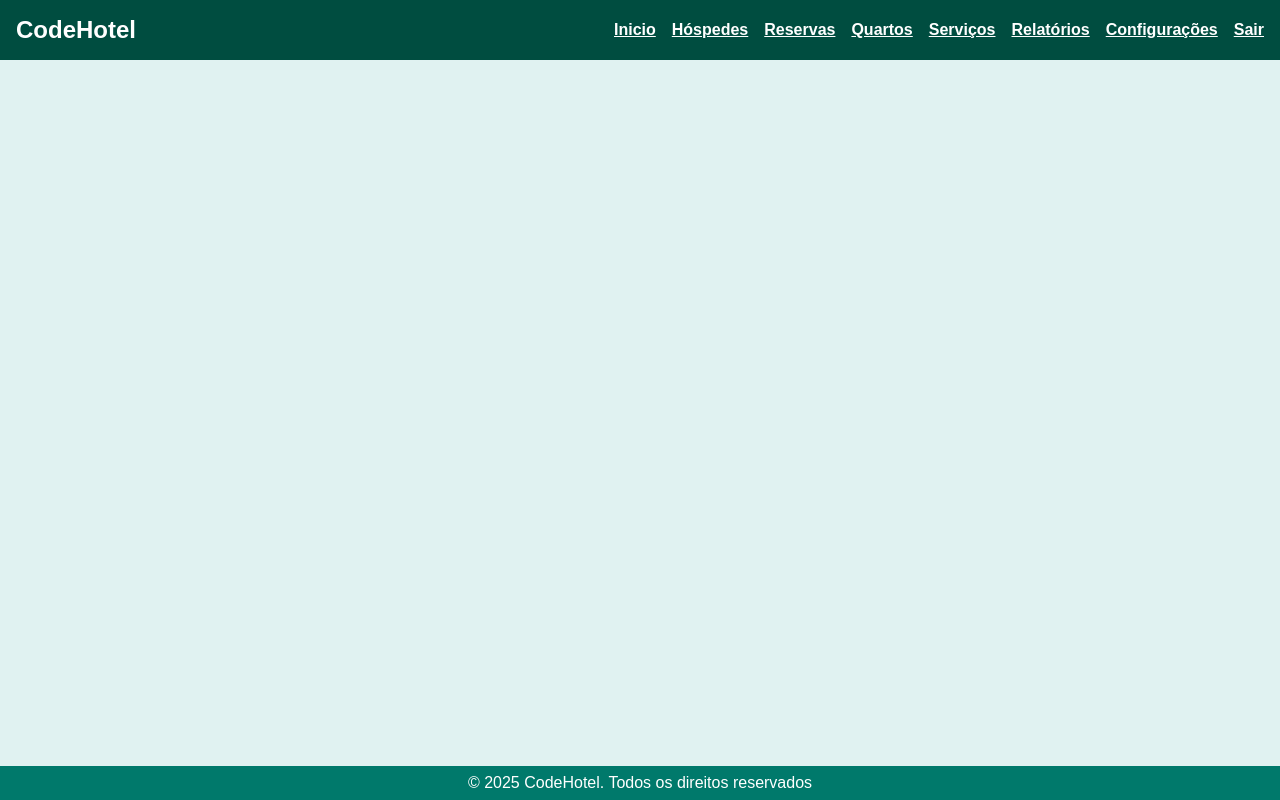
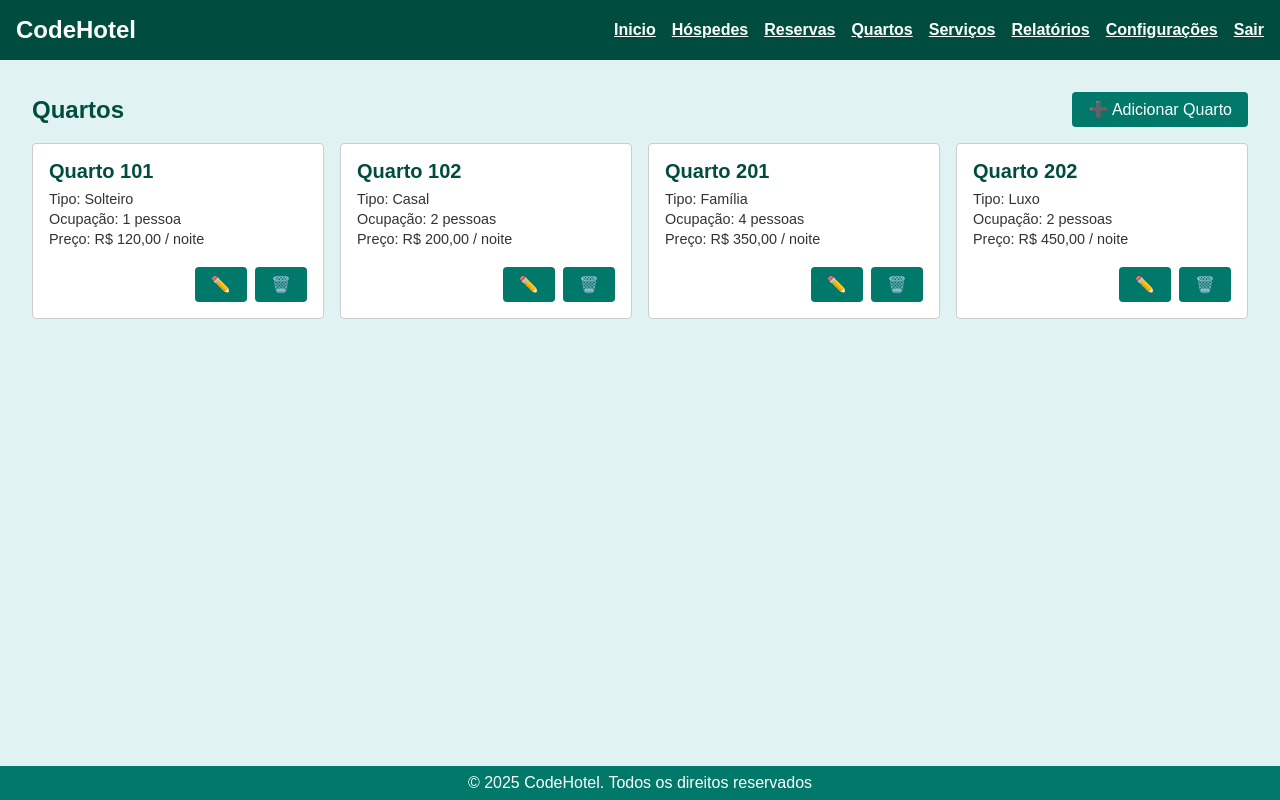
Before and after one commit to thiagosartortt/curso-js-pratico, a plain HTML site: page admin/quartos/index.html in a window 1280 px wide. Drawn offline with Linux system fonts and the light colour scheme.

Commit message:
adicionados lista de quartos

```diff
--- a/admin/quartos/index.html
+++ b/admin/quartos/index.html
@@ -40,7 +40,78 @@
             </ul>
         </nav>
     </header>
-    <main></main>
+    <main>
+        <div class="quartos-header">
+            <h2>Quartos</h2>
+            <button class="btn" onclick="location.href='../quartos/novo.html'">
+                ➕ Adicionar Quarto
+            </button>
+        </div>
+
+        <div class="grid-wrapper">
+            <div class="grid-quartos">
+                <!-- Quarto 101 -->
+                <div class="quarto-card">
+                    <div class="quarto-info">
+                        <h3>Quarto 101</h3>
+                        <p>Tipo: Solteiro</p>
+                        <p>Ocupação: 1 pessoa</p>
+                        <p>Preço: R$ 120,00 / noite</p>
+                    </div>
+                    <div class="card-actions">
+                        <a class="btn" href="/quartos/editar/101">✏️</a>
+                        <button class="btn"
+                            onclick="if(confirm('Excluir quarto 101?')) location.href='/quartos/excluir/101'">🗑️</button>
+                    </div>
+                </div>
+
+                <!-- Quarto 102 -->
+                <div class="quarto-card">
+                    <div class="quarto-info">
+                        <h3>Quarto 102</h3>
+                        <p>Tipo: Casal</p>
+                        <p>Ocupação: 2 pessoas</p>
+                        <p>Preço: R$ 200,00 / noite</p>
+                    </div>
+                    <div class="card-actions">
+                        <a class="btn" href="/quartos/editar/102">✏️</a>
+                        <button class="btn"
+                            onclick="if(confirm('Excluir quarto 102?')) location.href='/quartos/excluir/102'">🗑️</button>
+                    </div>
+                </div>
+
+                <!-- Quarto 201 -->
+                <div class="quarto-card">
+                    <div class="quarto-info">
+                        <h3>Quarto 201</h3>
+                        <p>Tipo: Família</p>
+                        <p>Ocupação: 4 pessoas</p>
+                        <p>Preço: R$ 350,00 / noite</p>
+                    </div>
+                    <div class="card-actions">
+                        <a class="btn" href="/quartos/editar/201">✏️</a>
+                        <button class="btn"
+                            onclick="if(confirm('Excluir quarto 201?')) location.href='/quartos/excluir/201'">🗑️</button>
+                    </div>
+                </div>
+
+                <!-- Quarto 202 -->
+                <div class="quarto-card">
+                    <div class="quarto-info">
+                        <h3>Quarto 202</h3>
+                        <p>Tipo: Luxo</p>
+                        <p>Ocupação: 2 pessoas</p>
+                        <p>Preço: R$ 450,00 / noite</p>
+                    </div>
+                    <div class="card-actions">
+                        <a class="btn" href="/quartos/editar/202">✏️</a>
+                        <button class="btn"
+                            onclick="if(confirm('Excluir quarto 202?')) location.href='/quartos/excluir/202'">🗑️</button>
+                    </div>
+                </div>
+            </div>
+        </div>
+    </main>
 
     <footer>
         <span>&copy; 2025 CodeHotel. Todos os direitos reservados</span>
--- a/assets/css/admin/pages/quartos/index.css
+++ b/assets/css/admin/pages/quartos/index.css
@@ -2,3 +2,60 @@
 @import url("../../shared/page.css");
 @import url("../../shared/header.css");
 @import url("../../shared/footer.css");
+
+
+.quartos-header {
+    display: flex;
+    align-items: center;
+    justify-content: space-between;
+    margin-bottom: 1rem;
+}
+
+.quartos-header h2 {
+    margin: 0;
+    font-size: 1.5rem;
+    color: var(--header-bg);
+}
+
+
+
+.grid-wrapper {
+    overflow-x: auto;
+}
+
+.grid-quartos {
+    display: grid;
+    grid-template-columns: repeat(4, 1fr);
+    gap: 1rem;
+}
+
+.quarto-card {
+    background-color: var(--card-bg);
+    border: 1px solid var(--border-color);
+    border-radius: 4px;
+    padding: 1rem;
+    display: flex;
+    flex-direction: column;
+    justify-content: space-between;
+}
+
+.quarto-info {
+    margin-bottom: 1rem;
+}
+
+.quarto-info h3 {
+    margin: 0 0 0.5rem;
+    font-size: 1.25rem;
+    color: var(--header-bg);
+}
+
+.quarto-info p {
+    margin: 0.25rem 0;
+    font-size: 0.9rem;
+}
+
+.card-actions {
+    display: flex;
+    gap: 0.5rem;
+    justify-content: flex-end;
+}
```
